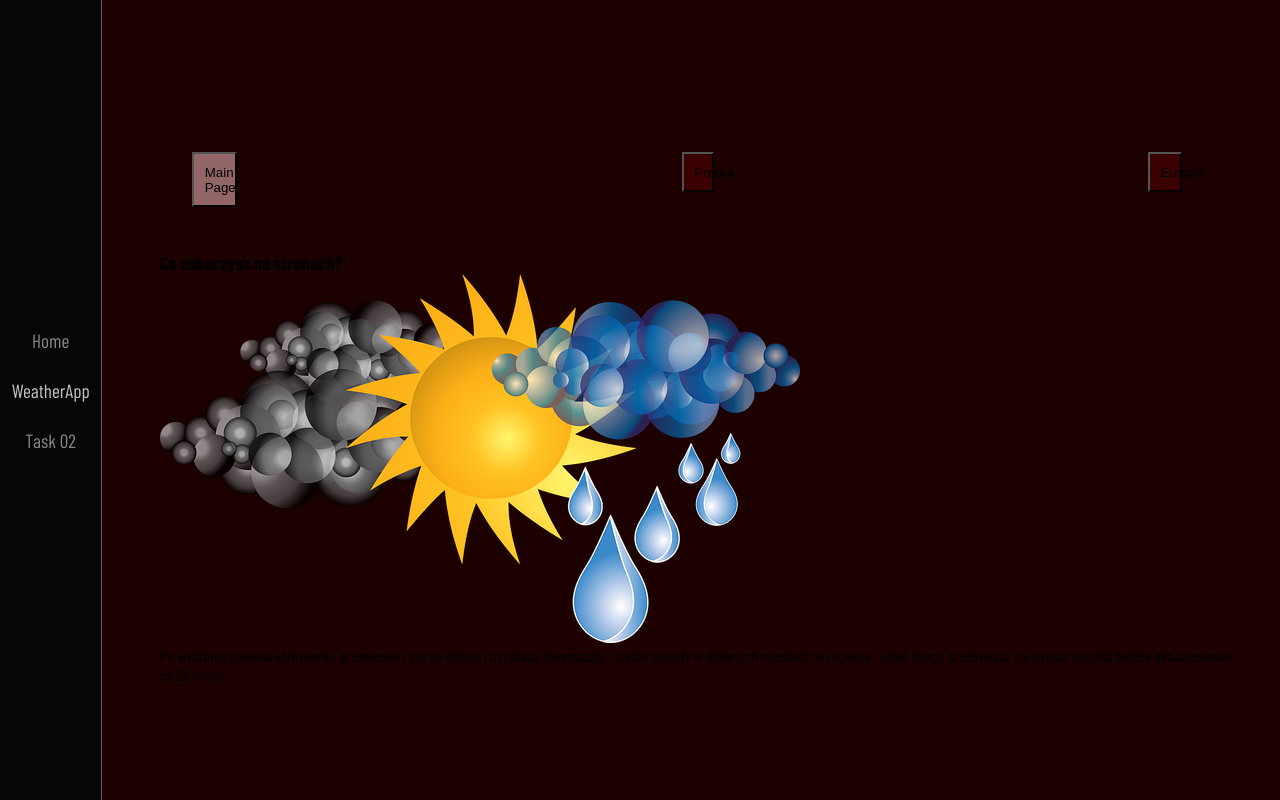
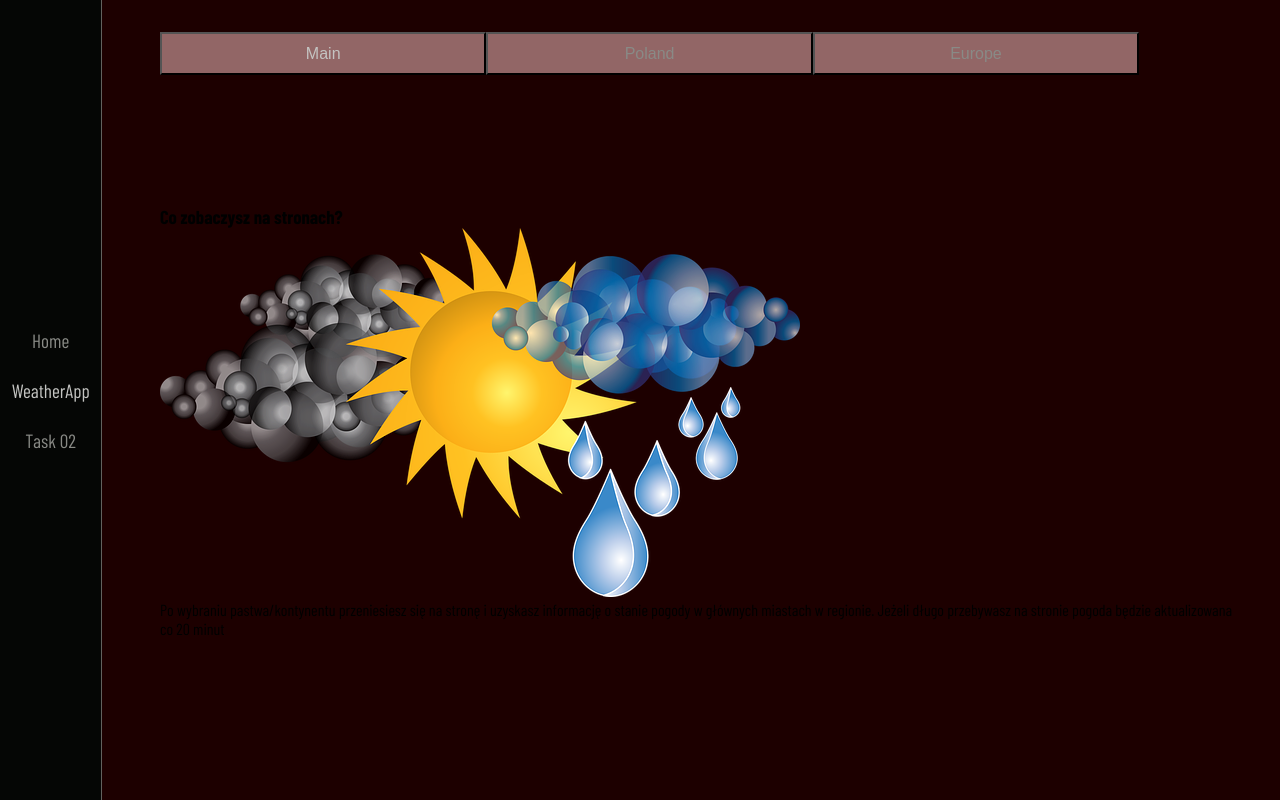
Before and after one commit to Scorpion19702022/01_REACT_VARIOUS_PROJECTS, a React (Create React App) app: page /WeatherApp in a window 1280 px wide. Built offline with nearby package versions, Linux system fonts and the light colour scheme; a web font is replaced by a local one.

Commit message:
test function in component weather

```diff
--- a/src/Components/WeatherApp/NavWorld.module.css
+++ b/src/Components/WeatherApp/NavWorld.module.css
@@ -20,18 +20,16 @@
 .nav_btns {
 	width: 100%;
 	display: flex;
-	padding: 2em;
-	justify-content: space-between;
 }
 
 .btn_no_active {
-	width: 50%;
+	width: 30%;
 	padding: 0.8em;
 	background-color: var(--color-darkred03);
 }
 
 .btn_active {
-	width: 50%;
+	width: 30%;
 	padding: 0.8em;
 	background-color: var(--color-darkred06);
 }
--- a/src/Components/WeatherApp/NavWorld.tsx
+++ b/src/Components/WeatherApp/NavWorld.tsx
@@ -1,10 +1,10 @@
 import React, { useState } from 'react'
-import { Link } from 'react-router-dom'
+import { NavLink } from 'react-router-dom'
 
 import styles from './NavWorld.module.css'
 
 const NavWorld = () => {
-	const [isActiveMain, setIsActiveMain] = useState<boolean>(true)
+	const [isActiveMain, setIsActiveMain] = useState<boolean>(false)
 	const [isActivePoland, setIsActivePoland] = useState<boolean>(false)
 	const [isActiveEurope, setIsActiveEurope] = useState<boolean>(false)
 
@@ -19,10 +19,10 @@ const NavWorld = () => {
 			setIsActiveEurope(false)
 		} else if (event === 'europe') {
 			setIsActiveMain(false)
-			setIsActivePoland(!isActiveEurope)
-			setIsActiveEurope(true)
+			setIsActivePoland(false)
+			setIsActiveEurope(!isActiveEurope)
 		} else {
-			setIsActiveMain(true)
+			setIsActiveMain(false)
 			setIsActivePoland(false)
 			setIsActiveEurope(false)
 		}
@@ -30,30 +30,27 @@ const NavWorld = () => {
 
 	return (
 		<nav className={styles.nav_btns}>
-			<Link to='/WeatherApp'>
+			<button className={!isActiveMain ? styles.btn_no_active : styles.btn_active} onClick={() => handleActive('main')}>
+				<NavLink to='/WeatherApp'>
+					<p className={styles.into_btn}>Main</p>
+				</NavLink>
+			</button>
 			<button
-					className={isActiveMain === true ? styles.btn_no_active : styles.btn_active}
-					onClick={() => handleActive('main')}
-				>
-					Main Page
-				</button>
-			</Link>
-			<Link to='/WeatherApp/Poland'>
-				<button
-					className={isActivePoland === true ? styles.btns_no_active : styles.btn_active}
+				className={!isActivePoland ? styles.btn_no_active : styles.btn_active}
 				onClick={() => handleActive('poland')}
 			>
-					Polska
+				<NavLink to='/WeatherApp/Poland'>
+					<p className={styles.into_btn}>Poland</p>
+				</NavLink>
 			</button>
-			</Link>
-			<Link to='/WeatherApp/Europe'>
 			<button
-					className={isActiveEurope === true ? styles.btn_no_active : styles.btn_active}
+				className={!isActiveEurope ? styles.btn_no_active : styles.btn_active}
 				onClick={() => handleActive('europe')}
 			>
-					Europa
+				<NavLink to='/WeatherApp/Europe'>
+					<p className={styles.into_btn}>Europe</p>
+				</NavLink>
 			</button>
-			</Link>
 		</nav>
 	)
 }
--- a/src/Components/WeatherApp/WeatherApp.module.css
+++ b/src/Components/WeatherApp/WeatherApp.module.css
@@ -24,7 +24,7 @@
 	height: 100vh;
 	display: flex;
 	flex-direction: column;
-	justify-content: center;
+	justify-content: space-between;
 	align-items: center;
 	background-color: var(--color-darkred08);
 }
```
Lines whose indentation alone changed are shown as unchanged.
